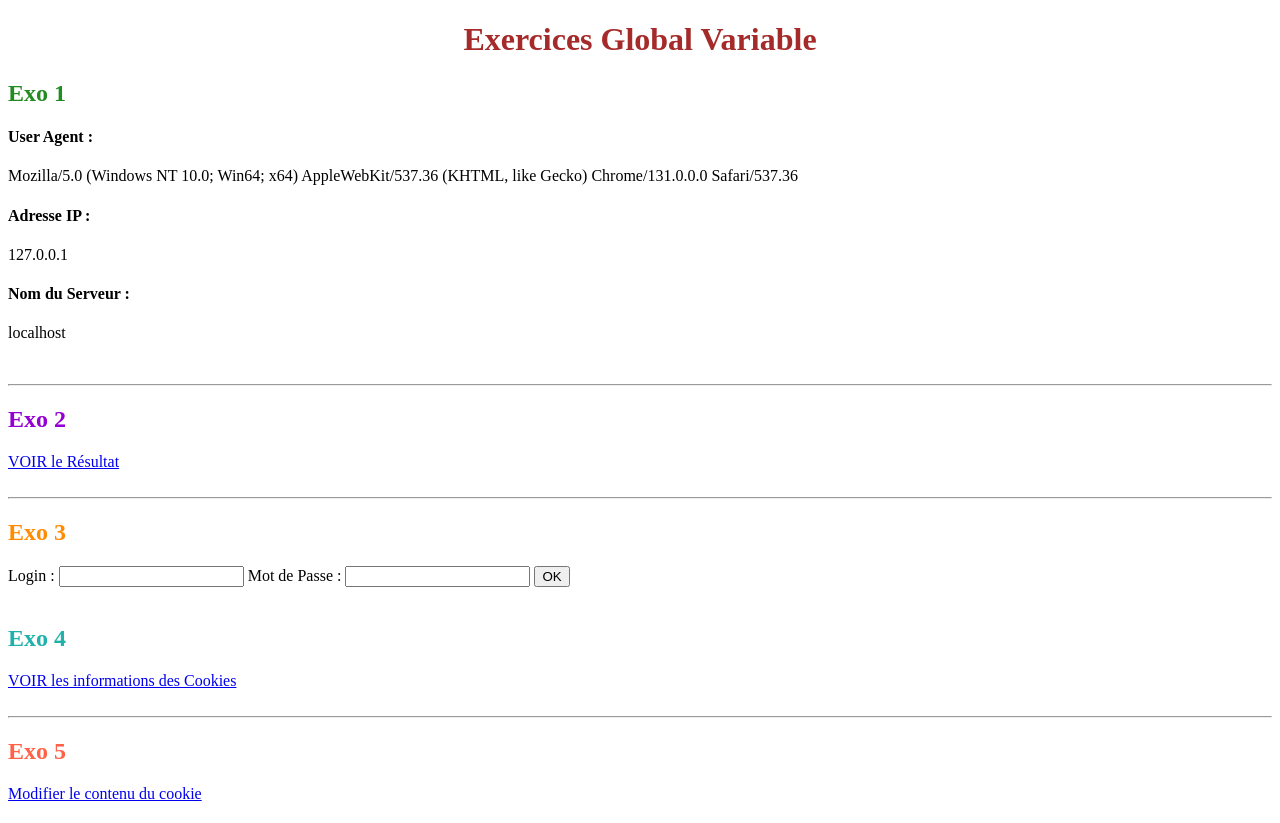
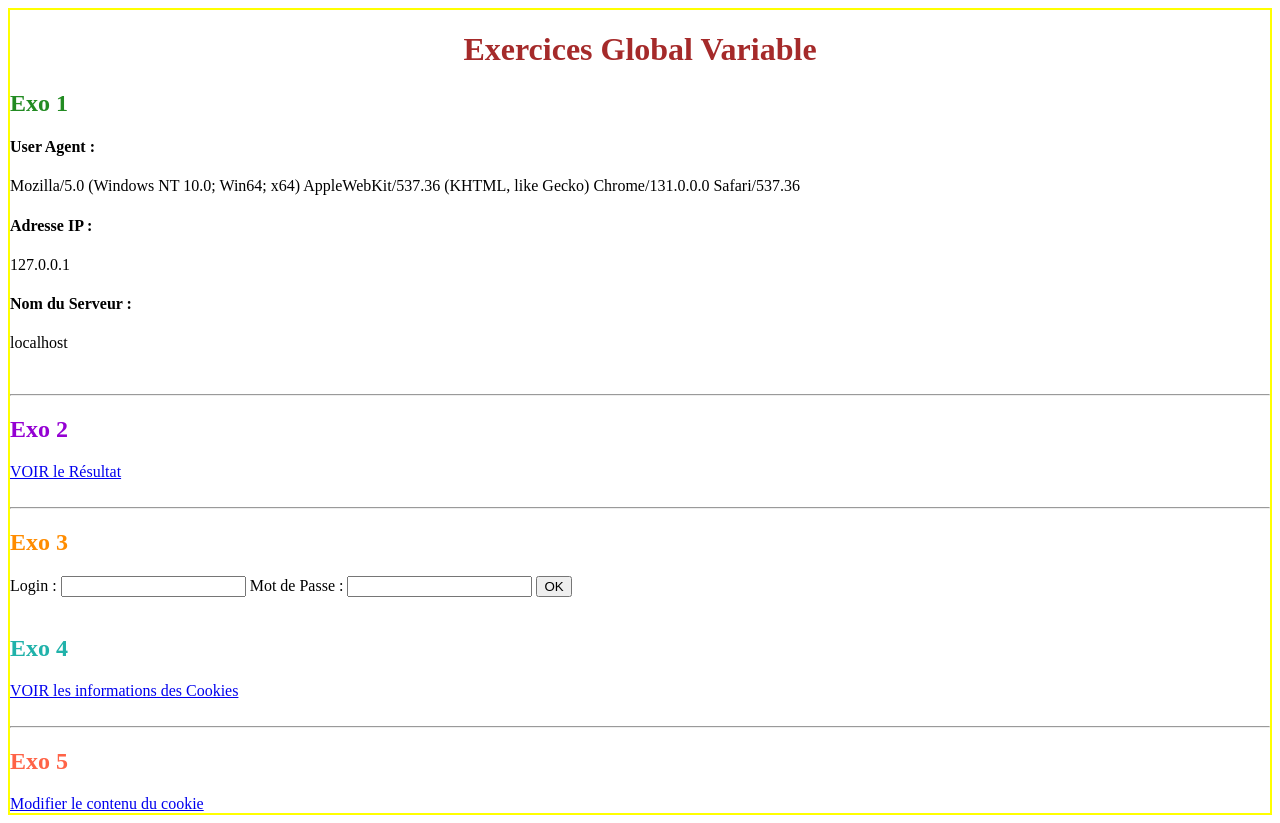
Before and after one commit to Vanoux/php-exercises, a PHP site: page / in a window 1280 px wide. Before the commit the page ends 801 px from the top, so only its background shows below. Run offline with PHP 8.4, Linux system fonts and the light colour scheme; data that the repository does not hold is empty.

Commit message:
dernier exo GlobalVariable

```diff
--- a/6_GlobalVariable/index.php
+++ b/6_GlobalVariable/index.php
@@ -12,7 +12,7 @@ session_start();
     <title>GlobalVariable php</title>
     <meta name="viewport" content="width=device-width, initial-scale=1">
 </head>
-<body style="">
+<body style="border:2px solid yellow">
 
   <h1 style="color:brown; text-align:center;">Exercices Global Variable</h1>
 
```
